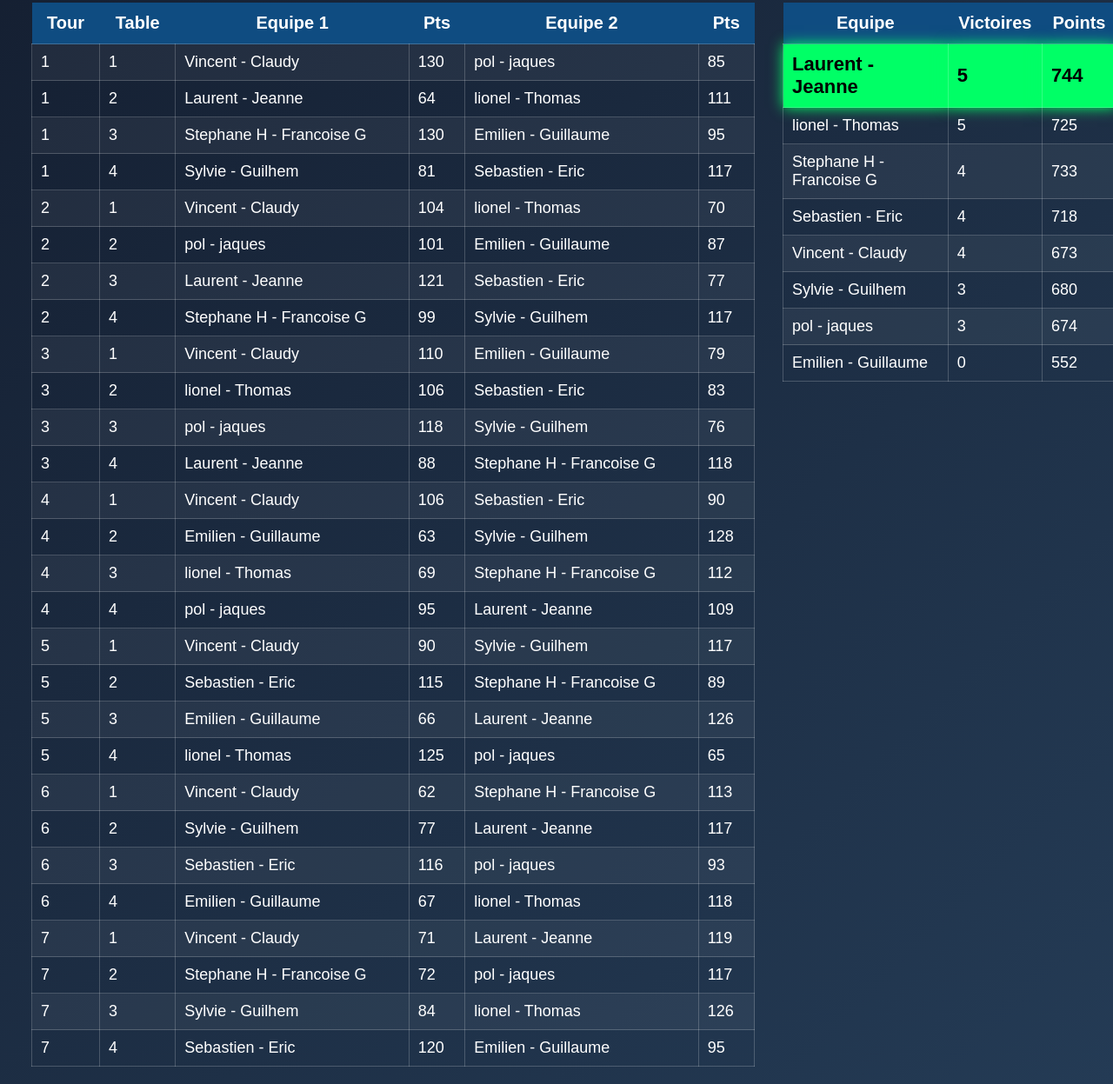
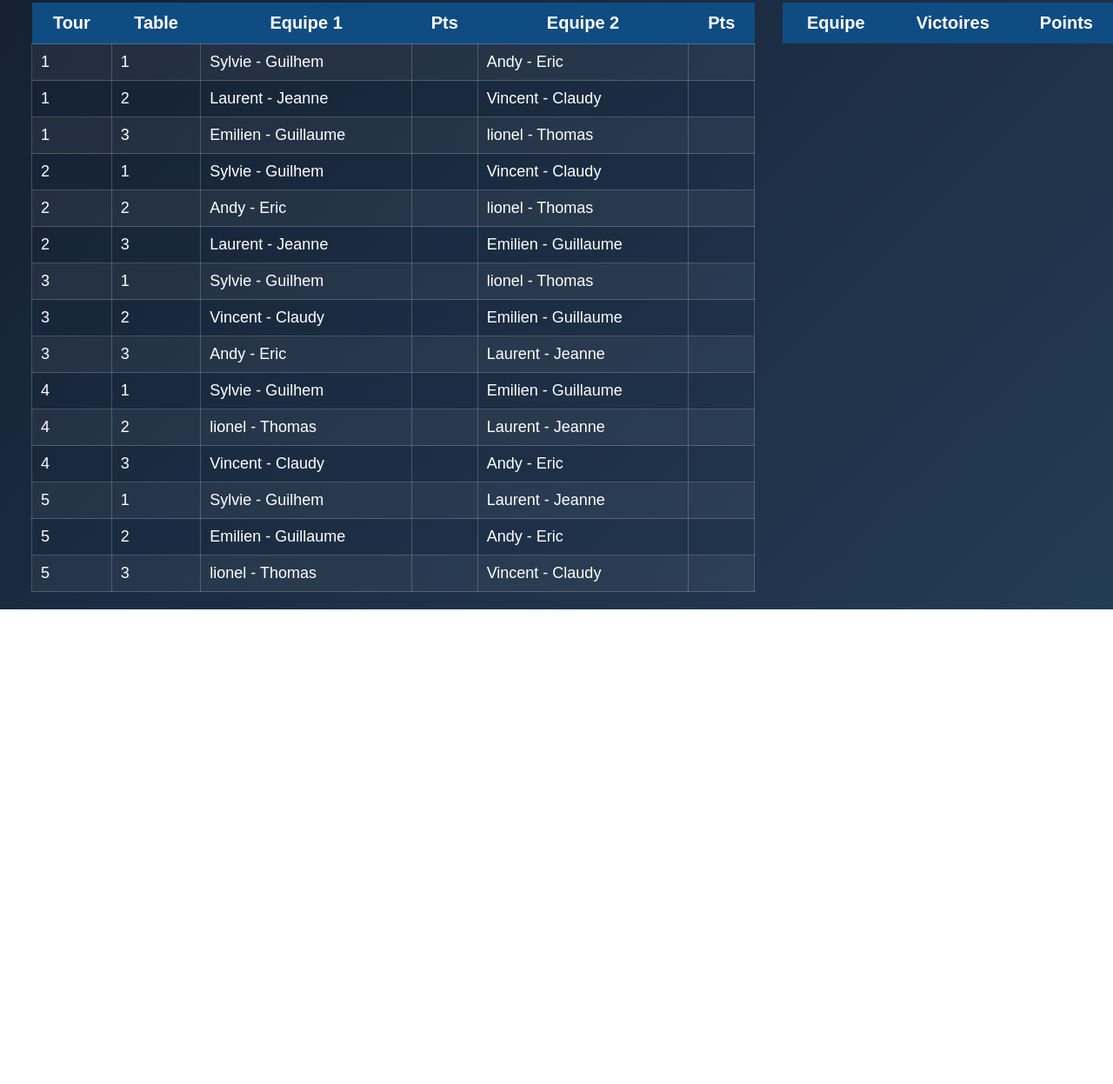
Before and after one commit to Claude1967/tournoi-belote, a plain HTML site: page index.html in a window 1280 px wide. Shown: the part 181-1428 px from the top of the page at 87% size. After the commit the page ends 882 px from the top, so only its background shows below. Drawn offline with Linux system fonts and the light colour scheme.

Commit message:
Add files via upload

```diff
--- a/index.html
+++ b/index.html
@@ -21,271 +21,127 @@ tr:nth-child(even){background:rgba(255,255,255,0.05);}
 <tr>
 <td>1</td>
 <td>1</td>
-<td>Vincent  - Claudy</td>
-<td>130</td>
-<td>pol - jaques</td>
-<td>85</td>
+<td>Sylvie - Guilhem</td>
+<td></td>
+<td>Andy - Eric</td>
+<td></td>
 </tr>
 <tr>
 <td>1</td>
 <td>2</td>
 <td>Laurent - Jeanne </td>
-<td>64</td>
-<td>lionel - Thomas</td>
-<td>111</td>
+<td></td>
+<td>Vincent - Claudy</td>
+<td></td>
 </tr>
 <tr>
 <td>1</td>
 <td>3</td>
-<td>Stephane H - Francoise G</td>
-<td>130</td>
 <td>Emilien - Guillaume</td>
-<td>95</td>
-</tr>
-<tr>
-<td>1</td>
-<td>4</td>
-<td>Sylvie - Guilhem</td>
-<td>81</td>
-<td>Sebastien - Eric</td>
-<td>117</td>
+<td></td>
+<td>lionel - Thomas</td>
+<td></td>
 </tr>
 <tr>
 <td>2</td>
 <td>1</td>
-<td>Vincent  - Claudy</td>
-<td>104</td>
-<td>lionel - Thomas</td>
-<td>70</td>
+<td>Sylvie - Guilhem</td>
+<td></td>
+<td>Vincent - Claudy</td>
+<td></td>
 </tr>
 <tr>
 <td>2</td>
 <td>2</td>
-<td>pol - jaques</td>
-<td>101</td>
-<td>Emilien - Guillaume</td>
-<td>87</td>
+<td>Andy - Eric</td>
+<td></td>
+<td>lionel - Thomas</td>
+<td></td>
 </tr>
 <tr>
 <td>2</td>
 <td>3</td>
 <td>Laurent - Jeanne </td>
-<td>121</td>
-<td>Sebastien - Eric</td>
-<td>77</td>
-</tr>
-<tr>
-<td>2</td>
-<td>4</td>
-<td>Stephane H - Francoise G</td>
-<td>99</td>
-<td>Sylvie - Guilhem</td>
-<td>117</td>
+<td></td>
+<td>Emilien - Guillaume</td>
+<td></td>
 </tr>
 <tr>
 <td>3</td>
 <td>1</td>
-<td>Vincent  - Claudy</td>
-<td>110</td>
-<td>Emilien - Guillaume</td>
-<td>79</td>
+<td>Sylvie - Guilhem</td>
+<td></td>
+<td>lionel - Thomas</td>
+<td></td>
 </tr>
 <tr>
 <td>3</td>
 <td>2</td>
-<td>lionel - Thomas</td>
-<td>106</td>
-<td>Sebastien - Eric</td>
-<td>83</td>
+<td>Vincent - Claudy</td>
+<td></td>
+<td>Emilien - Guillaume</td>
+<td></td>
 </tr>
 <tr>
 <td>3</td>
 <td>3</td>
-<td>pol - jaques</td>
-<td>118</td>
-<td>Sylvie - Guilhem</td>
-<td>76</td>
-</tr>
-<tr>
-<td>3</td>
-<td>4</td>
+<td>Andy - Eric</td>
+<td></td>
 <td>Laurent - Jeanne </td>
-<td>88</td>
-<td>Stephane H - Francoise G</td>
-<td>118</td>
+<td></td>
 </tr>
 <tr>
 <td>4</td>
 <td>1</td>
-<td>Vincent  - Claudy</td>
-<td>106</td>
-<td>Sebastien - Eric</td>
-<td>90</td>
+<td>Sylvie - Guilhem</td>
+<td></td>
+<td>Emilien - Guillaume</td>
+<td></td>
 </tr>
 <tr>
 <td>4</td>
 <td>2</td>
-<td>Emilien - Guillaume</td>
-<td>63</td>
-<td>Sylvie - Guilhem</td>
-<td>128</td>
+<td>lionel - Thomas</td>
+<td></td>
+<td>Laurent - Jeanne </td>
+<td></td>
 </tr>
 <tr>
 <td>4</td>
 <td>3</td>
-<td>lionel - Thomas</td>
-<td>69</td>
-<td>Stephane H - Francoise G</td>
-<td>112</td>
-</tr>
-<tr>
-<td>4</td>
-<td>4</td>
-<td>pol - jaques</td>
-<td>95</td>
-<td>Laurent - Jeanne </td>
-<td>109</td>
+<td>Vincent - Claudy</td>
+<td></td>
+<td>Andy - Eric</td>
+<td></td>
 </tr>
 <tr>
 <td>5</td>
 <td>1</td>
-<td>Vincent  - Claudy</td>
-<td>90</td>
 <td>Sylvie - Guilhem</td>
-<td>117</td>
+<td></td>
+<td>Laurent - Jeanne </td>
+<td></td>
 </tr>
 <tr>
 <td>5</td>
 <td>2</td>
-<td>Sebastien - Eric</td>
-<td>115</td>
-<td>Stephane H - Francoise G</td>
-<td>89</td>
+<td>Emilien - Guillaume</td>
+<td></td>
+<td>Andy - Eric</td>
+<td></td>
 </tr>
 <tr>
 <td>5</td>
 <td>3</td>
-<td>Emilien - Guillaume</td>
-<td>66</td>
-<td>Laurent - Jeanne </td>
-<td>126</td>
-</tr>
-<tr>
-<td>5</td>
-<td>4</td>
 <td>lionel - Thomas</td>
-<td>125</td>
-<td>pol - jaques</td>
-<td>65</td>
-</tr>
-<tr>
-<td>6</td>
-<td>1</td>
-<td>Vincent  - Claudy</td>
-<td>62</td>
-<td>Stephane H - Francoise G</td>
-<td>113</td>
-</tr>
-<tr>
-<td>6</td>
-<td>2</td>
-<td>Sylvie - Guilhem</td>
-<td>77</td>
-<td>Laurent - Jeanne </td>
-<td>117</td>
-</tr>
-<tr>
-<td>6</td>
-<td>3</td>
-<td>Sebastien - Eric</td>
-<td>116</td>
-<td>pol - jaques</td>
-<td>93</td>
-</tr>
-<tr>
-<td>6</td>
-<td>4</td>
-<td>Emilien - Guillaume</td>
-<td>67</td>
-<td>lionel - Thomas</td>
-<td>118</td>
-</tr>
-<tr>
-<td>7</td>
-<td>1</td>
-<td>Vincent  - Claudy</td>
-<td>71</td>
-<td>Laurent - Jeanne </td>
-<td>119</td>
-</tr>
-<tr>
-<td>7</td>
-<td>2</td>
-<td>Stephane H - Francoise G</td>
-<td>72</td>
-<td>pol - jaques</td>
-<td>117</td>
-</tr>
-<tr>
-<td>7</td>
-<td>3</td>
-<td>Sylvie - Guilhem</td>
-<td>84</td>
-<td>lionel - Thomas</td>
-<td>126</td>
-</tr>
-<tr>
-<td>7</td>
-<td>4</td>
-<td>Sebastien - Eric</td>
-<td>120</td>
-<td>Emilien - Guillaume</td>
-<td>95</td>
+<td></td>
+<td>Vincent - Claudy</td>
+<td></td>
 </tr>
 </table></div>
 <div class='classement'>
 <h2>Classement</h2>
 <table width='100%'>
 <tr><th>Equipe</th><th>Victoires</th><th>Points</th></tr>
-<tr class='leader'>
-<td>Laurent - Jeanne </td>
-<td>5</td>
-<td>744</td>
-</tr>
-<tr>
-<td>lionel - Thomas</td>
-<td>5</td>
-<td>725</td>
-</tr>
-<tr>
-<td>Stephane H - Francoise G</td>
-<td>4</td>
-<td>733</td>
-</tr>
-<tr>
-<td>Sebastien - Eric</td>
-<td>4</td>
-<td>718</td>
-</tr>
-<tr>
-<td>Vincent  - Claudy</td>
-<td>4</td>
-<td>673</td>
-</tr>
-<tr>
-<td>Sylvie - Guilhem</td>
-<td>3</td>
-<td>680</td>
-</tr>
-<tr>
-<td>pol - jaques</td>
-<td>3</td>
-<td>674</td>
-</tr>
-<tr>
-<td>Emilien - Guillaume</td>
-<td>0</td>
-<td>552</td>
-</tr>
 </table></div>
 </div></body></html>
```
